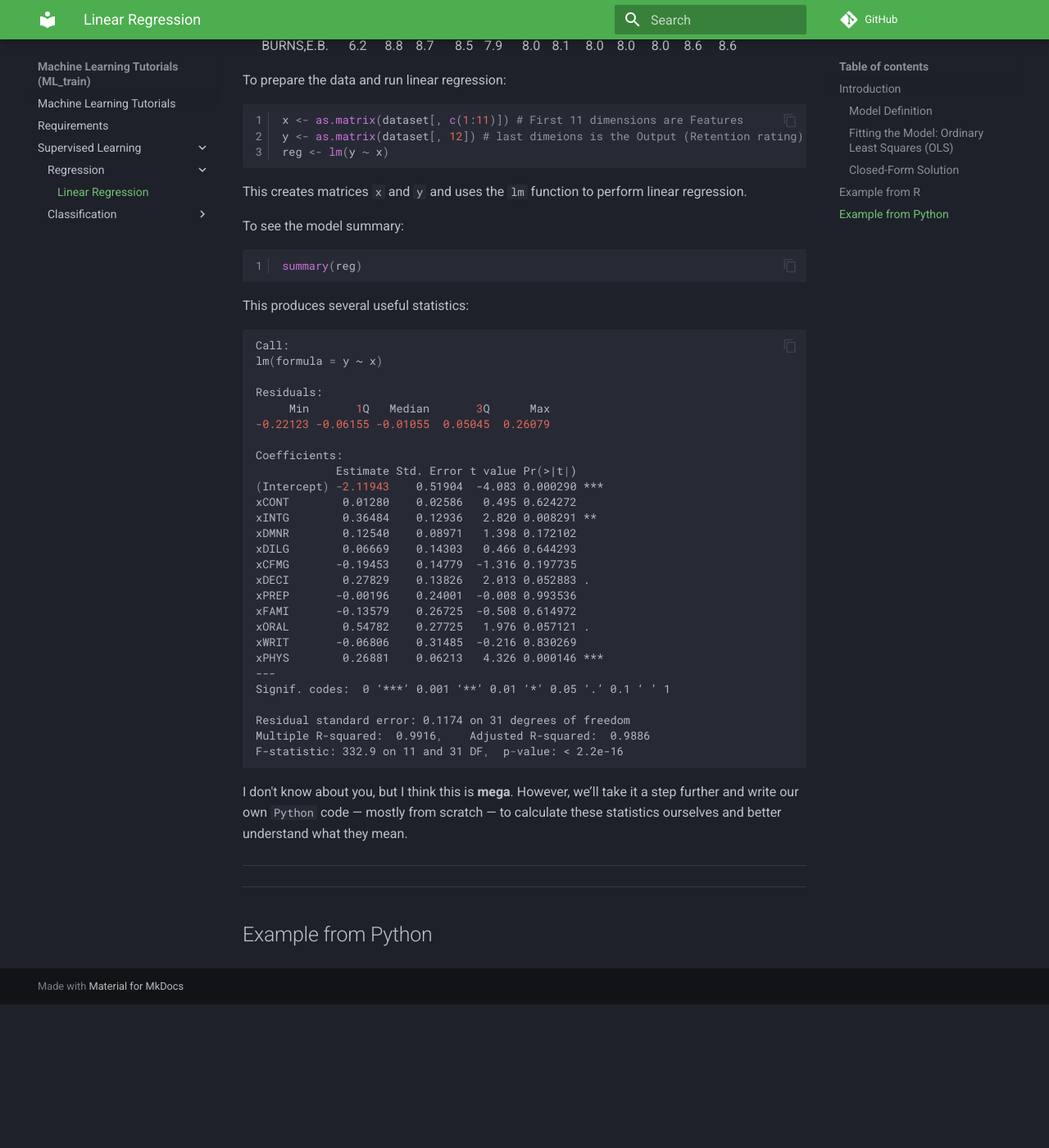
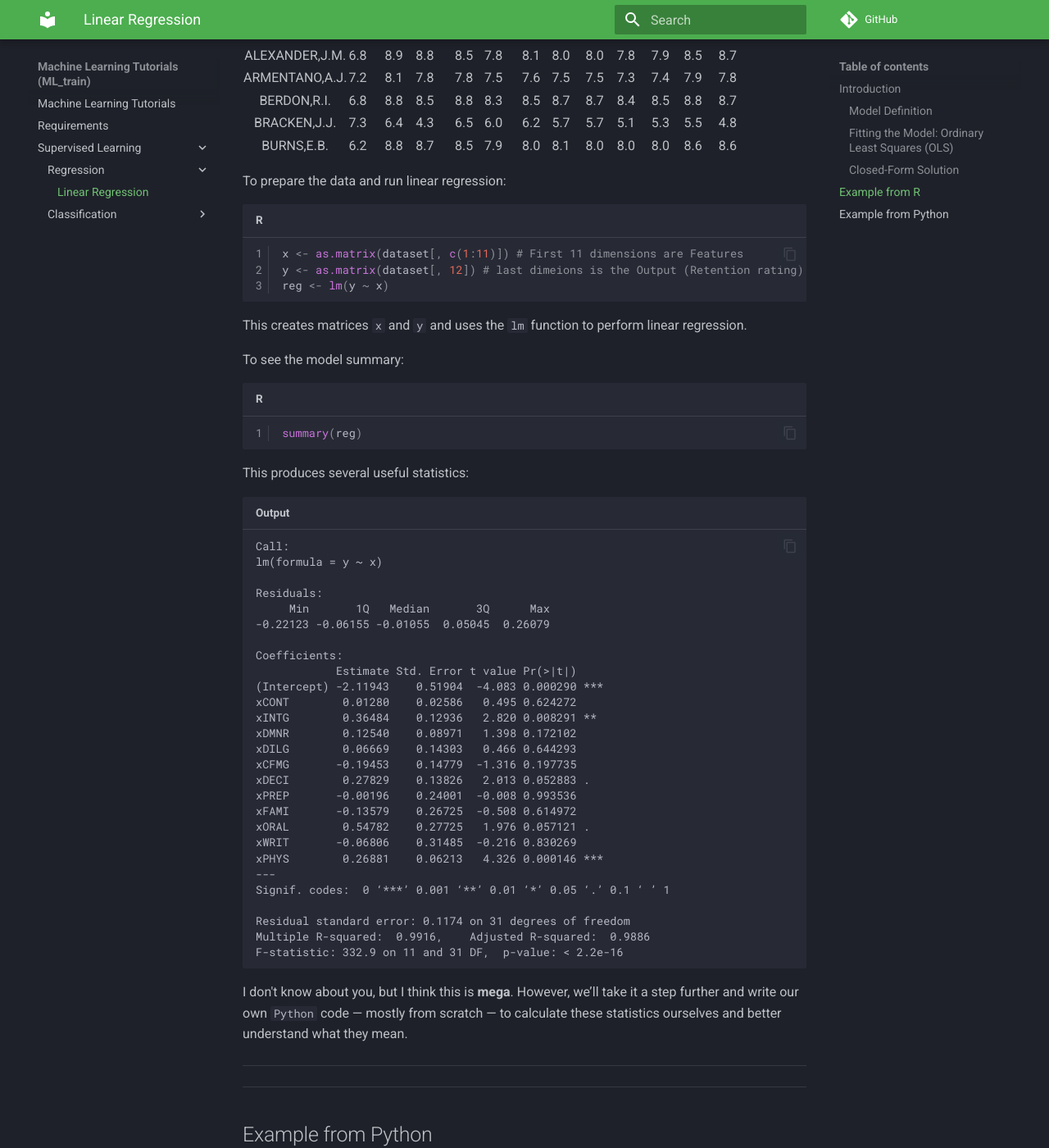
Before and after one commit to dgalvis/ML_train, an MkDocs documentation site: the page built from docs/linear_regression.md, in a window 1280 px wide and 1400 px high, scrolled down 3186 px. Shown: the whole window at 82% size. Built offline with MkDocs 1.6.1 and Material for MkDocs 9.7.7, drawn with Linux system fonts in a browser that asks for light colours; comment, search, counter and statistics services are not loaded; before the commit the page ends 4411 px from its top, so only the background shows below that.

Commit message:
added code language as title to all code blocks and outputs

````diff
--- a/docs/linear_regression.md
+++ b/docs/linear_regression.md
@@ -94,7 +94,7 @@ To explore this, navigate to the folder `./codes/` in the repository. Activate t
 
 Then, launch Jupyter Notebook:
 
-``` bash {linenums="1"}
+``` bash {linenums="1", title='console'}
 jupyter notebook
 ```
 
@@ -102,13 +102,13 @@ Open the notebook named `linear_regression.ipynb`, which contains `R` code. **Ma
 
 We begin by importing `datasets` package:
 
-```r {linenums="1"}
+```r {linenums="1", title='R'}
 library(datasets)
 ```
 
 This package includes several classic datasets, one of which is `USJudgeRatings`. This dataset contains average ratings for 43 judges across several dimensions (e.g., integrity, diligence, writing quality). The 12th column is the rating for “worthy of retention,” which we’ll try to predict using the first 11 features.
 
-```r {linenums="1"}
+```r {linenums="1", title='R'}
 dataset = USJudgeRatings
 head(dataset)
 ```
@@ -131,7 +131,7 @@ This command prints the first six rows of the dataset:
 
 To prepare the data and run linear regression:
 
-```r {linenums="1"}
+```r {linenums="1", title='R'}
 x <- as.matrix(dataset[, c(1:11)]) # First 11 dimensions are Features
 y <- as.matrix(dataset[, 12]) # last dimeions is the Output (Retention rating)
 reg <- lm(y ~ x)
@@ -142,39 +142,40 @@ This creates matrices `x` and `y` and uses the `lm` function to perform linear r
 
 To see the model summary:
 
-```r {linenums="1"}
+```r {linenums="1", title='R'}
 summary(reg)
 ```
 
 This produces several useful statistics:
+``` {title='Output'}
+Call:
+lm(formula = y ~ x)
 
-    Call:
-    lm(formula = y ~ x)
+Residuals:
+     Min       1Q   Median       3Q      Max
+-0.22123 -0.06155 -0.01055  0.05045  0.26079
 
-    Residuals:
-         Min       1Q   Median       3Q      Max
-    -0.22123 -0.06155 -0.01055  0.05045  0.26079
+Coefficients:
+            Estimate Std. Error t value Pr(>|t|)
+(Intercept) -2.11943    0.51904  -4.083 0.000290 ***
+xCONT        0.01280    0.02586   0.495 0.624272
+xINTG        0.36484    0.12936   2.820 0.008291 **
+xDMNR        0.12540    0.08971   1.398 0.172102
+xDILG        0.06669    0.14303   0.466 0.644293
+xCFMG       -0.19453    0.14779  -1.316 0.197735
+xDECI        0.27829    0.13826   2.013 0.052883 .
+xPREP       -0.00196    0.24001  -0.008 0.993536
+xFAMI       -0.13579    0.26725  -0.508 0.614972
+xORAL        0.54782    0.27725   1.976 0.057121 .
+xWRIT       -0.06806    0.31485  -0.216 0.830269
+xPHYS        0.26881    0.06213   4.326 0.000146 ***
+---
+Signif. codes:  0 ‘***’ 0.001 ‘**’ 0.01 ‘*’ 0.05 ‘.’ 0.1 ‘ ’ 1
 
-    Coefficients:
-                Estimate Std. Error t value Pr(>|t|)
-    (Intercept) -2.11943    0.51904  -4.083 0.000290 ***
-    xCONT        0.01280    0.02586   0.495 0.624272
-    xINTG        0.36484    0.12936   2.820 0.008291 **
-    xDMNR        0.12540    0.08971   1.398 0.172102
-    xDILG        0.06669    0.14303   0.466 0.644293
-    xCFMG       -0.19453    0.14779  -1.316 0.197735
-    xDECI        0.27829    0.13826   2.013 0.052883 .
-    xPREP       -0.00196    0.24001  -0.008 0.993536
-    xFAMI       -0.13579    0.26725  -0.508 0.614972
-    xORAL        0.54782    0.27725   1.976 0.057121 .
-    xWRIT       -0.06806    0.31485  -0.216 0.830269
-    xPHYS        0.26881    0.06213   4.326 0.000146 ***
-    ---
-    Signif. codes:  0 ‘***’ 0.001 ‘**’ 0.01 ‘*’ 0.05 ‘.’ 0.1 ‘ ’ 1
-
-    Residual standard error: 0.1174 on 31 degrees of freedom
-    Multiple R-squared:  0.9916,	Adjusted R-squared:  0.9886
-    F-statistic: 332.9 on 11 and 31 DF,  p-value: < 2.2e-16
+Residual standard error: 0.1174 on 31 degrees of freedom
+Multiple R-squared:  0.9916,	Adjusted R-squared:  0.9886
+F-statistic: 332.9 on 11 and 31 DF,  p-value: < 2.2e-16
+```
 
 I don't know about you, but I think this is **mega**. However, we’ll take it a step further and write our own `Python` code — mostly from scratch — to calculate these statistics ourselves and better understand what they mean.
 
````
